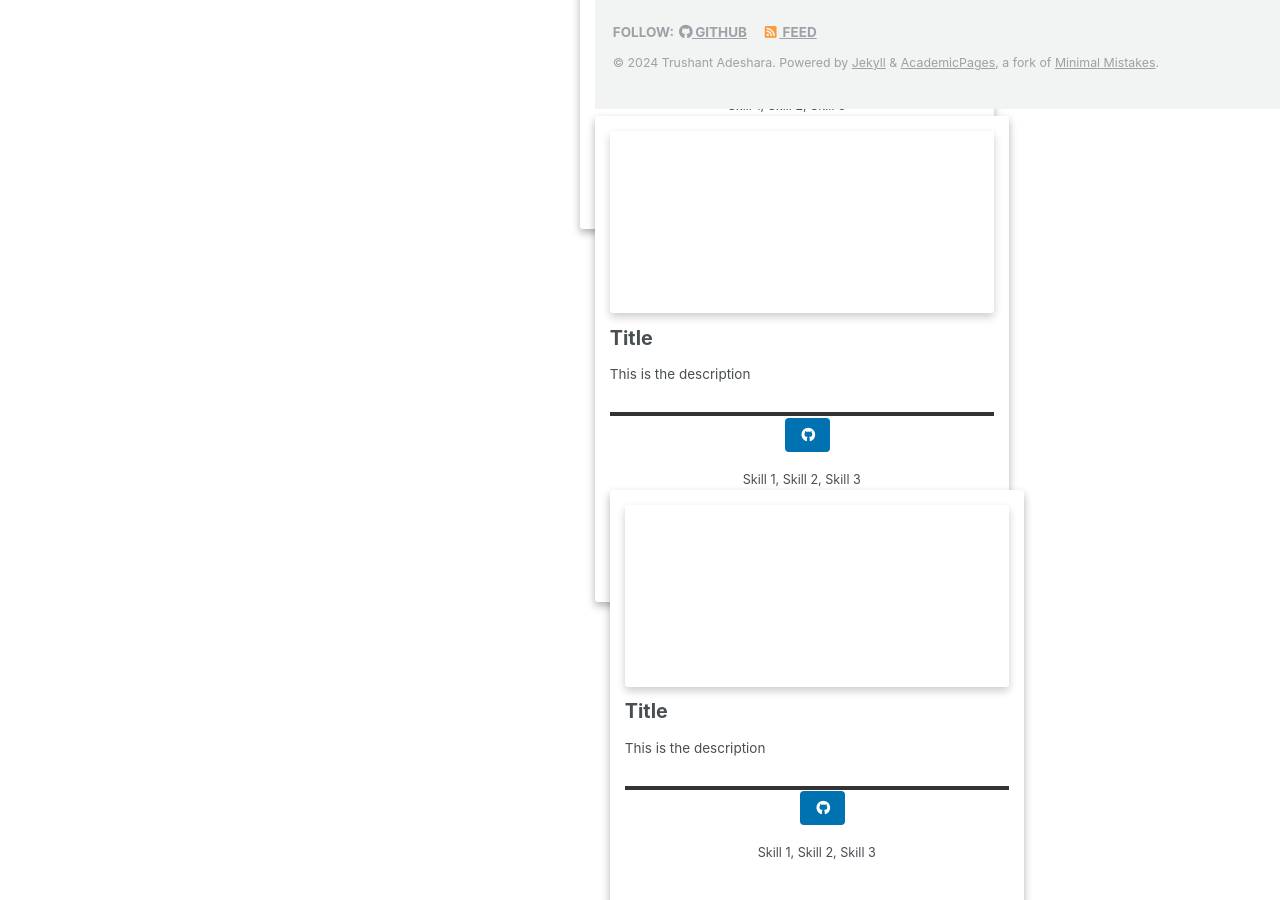
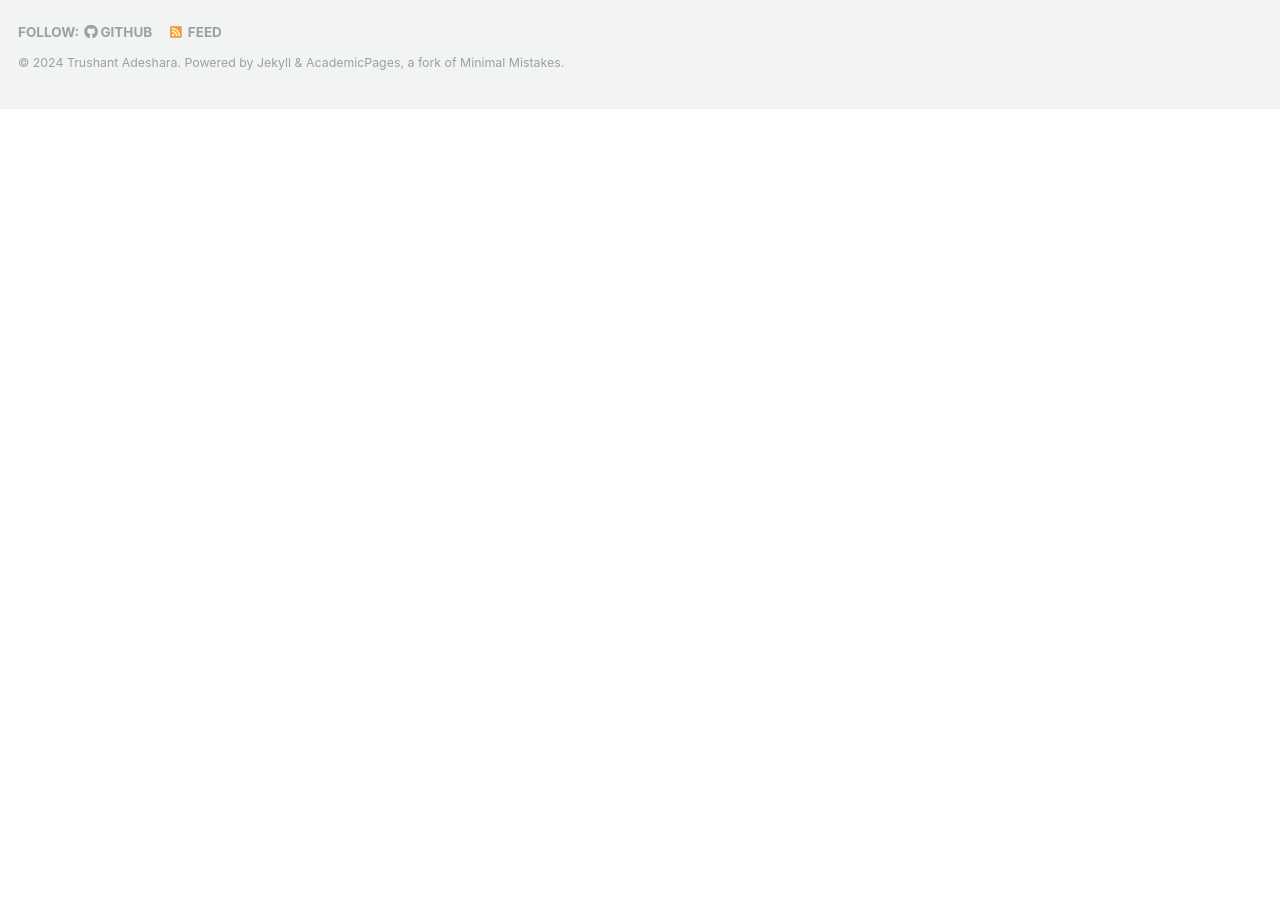
Before and after one commit to trushant05/trushant05.github.io, a Jekyll site: the page built from _pages/projects.html, in a window 1280 px wide and 900 px high, scrolled down 791 px. Built offline with Jekyll 4.4.1, drawn with Linux system fonts in a browser that asks for light colours; after the commit the page ends 900 px from its top, so only the background shows below that.

Commit message:
update div tag with correct closing tags

```diff
--- a/_pages/projects.html
+++ b/_pages/projects.html
@@ -24,22 +24,6 @@ author_profile: true
       </div>
       <div class="text-muted"> Skill 1, Skill 2, Skill 3</div>
     </div>
-
-  <div class="card h-100 d-flex flex-column justify-content-between">
-    <img class="card-img-top mx-auto" src="">
-    <div class="card-body d-flex flex-column">
-    <h4 class="card-title"> Title </h4>
-    <p class="card-text"> This is the description </p>
-  </div>
-
-  <div class="card-footer mt-auto text-center">
-    <hr style="height:0.8px;border:none;color:#333;background-color:#333;">
-    <div class="card-buttons">
-    <a href="https://trushant-adeshara-um.github.io" target="_blank" class="btn btn-primary" text-center>
-      <i class="fab fa-solid fa-github" aria-hidden="true"></i>
-    </a>
-    </div>
-    <div class="text-muted"> Skill 1, Skill 2, Skill 3</div>
   </div>
 
   <div class="card h-100 d-flex flex-column justify-content-between">
@@ -58,20 +42,5 @@ author_profile: true
       </div>
       <div class="text-muted"> Skill 1, Skill 2, Skill 3</div>
     </div>
-
-  <div class="card h-100 d-flex flex-column justify-content-between">
-    <img class="card-img-top mx-auto" src="">
-    <div class="card-body d-flex flex-column">
-    <h4 class="card-title"> Title </h4>
-    <p class="card-text"> This is the description </p>
   </div>
-
-  <div class="card-footer mt-auto text-center">
-    <hr style="height:0.8px;border:none;color:#333;background-color:#333;">
-    <div class="card-buttons">
-    <a href="https://trushant-adeshara-um.github.io" target="_blank" class="btn btn-primary" text-center>
-      <i class="fab fa-solid fa-github" aria-hidden="true"></i>
-    </a>
 </div>
-    <div class="text-muted"> Skill 1, Skill 2, Skill 3</div>
-  </div>
```
Lines whose indentation alone changed are shown as unchanged.
